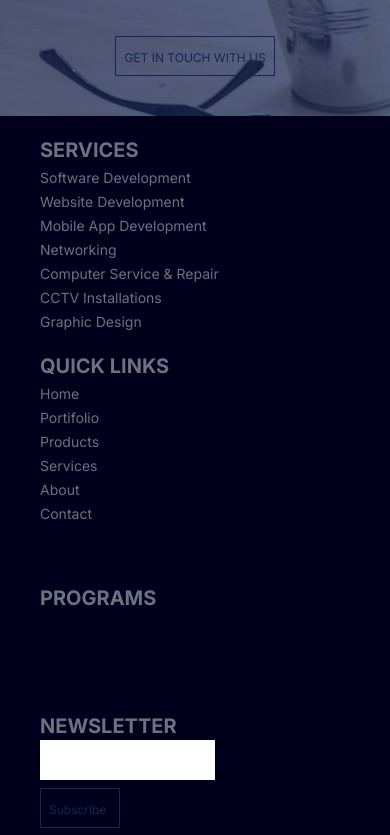
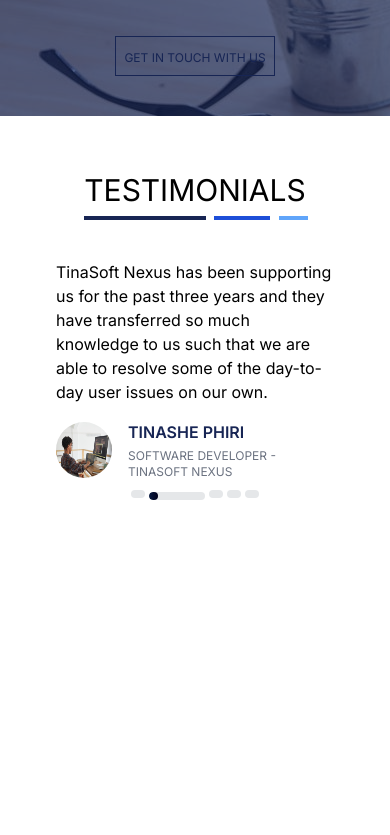
Before and after one commit to TinaTech-Developers/tinasoftnexus, a Next.js app: page / in a window 390 px wide. Shown: the part 6447-7282 px from the top of the page. After the commit the page ends 6959 px from the top, so only its background shows below. Built offline with nearby package versions, Linux system fonts and the light colour scheme.

Commit message:
responsiveness check on footer test

```diff
--- a/src/app/(main)/components/Layout.js
+++ b/src/app/(main)/components/Layout.js
@@ -9,7 +9,7 @@ function MainLayout({ children }) {
       <Navbar />
 
       {children}
-      <Footer />
+      {/* <Footer /> */}
     </div>
   );
 }
--- a/src/app/page.js
+++ b/src/app/page.js
@@ -17,7 +17,7 @@ export default function Home() {
       <ClientNeeds />
       <Partners />
       <Promotion />
-      {/* <Testimonials /> */}
+      <Testimonials />
     </MainLayout>
   );
 }
```
